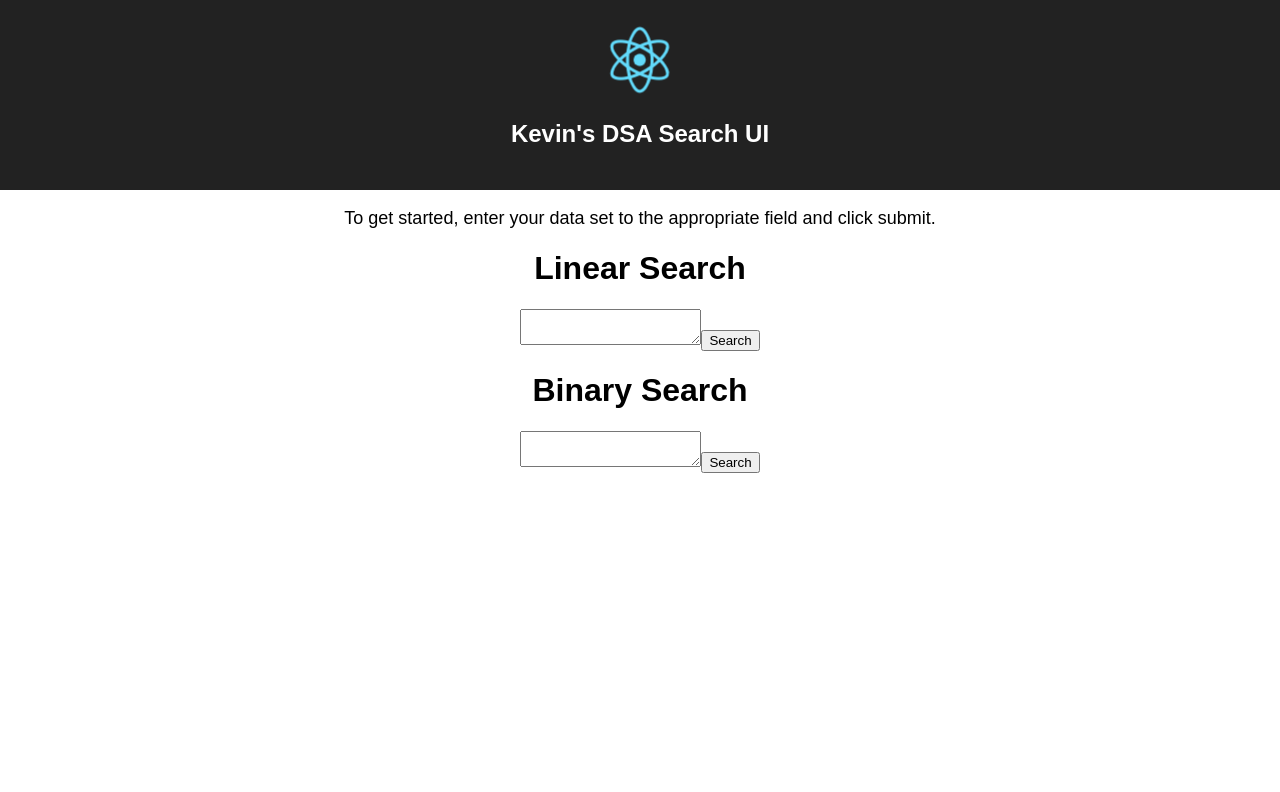
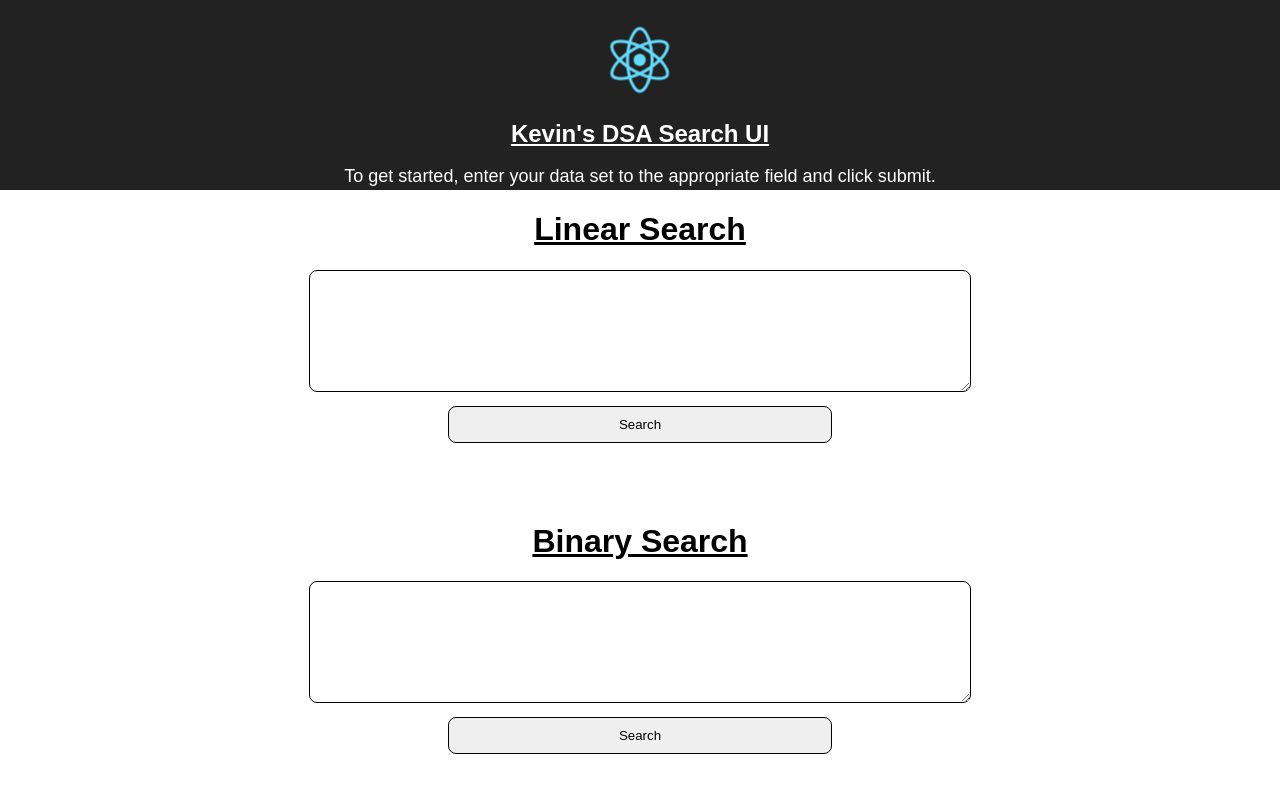
Before and after one commit to thinkful-ei19/kevin-DSA-Searching, a React (Create React App) app: page / in a window 1280 px wide. Shown: the top 792 px of the page. Built offline with nearby package versions, Linux system fonts and the light colour scheme.

Commit message:
a little styling and state creation

```diff
--- a/src/App.css
+++ b/src/App.css
@@ -26,3 +26,27 @@
   from { transform: rotate(0deg); }
   to { transform: rotate(360deg); }
 }
+
+textarea {
+  width: 50%;
+  height: 100px;
+  padding: 10px;
+  border: 1px solid black;
+  border-radius: 8px;
+}
+
+button {
+  display: block;
+  margin: auto;
+  width: 30%;
+  padding: 10px;
+  border: 1px solid black;
+  border-radius: 8px;
+  margin-top: 10px;
+  margin-bottom: 80px;
+}
+
+h1 {
+  text-decoration: underline;
+
+}
--- a/src/App.js
+++ b/src/App.js
@@ -1,28 +1,24 @@
 import React, { Component } from 'react';
-import logo from './logo.svg';
+
 import './App.css';
+import Search from './components/Search';
+import Header from './components/Header';
 
 class App extends Component {
+
+  state = {
+    linearAnswer: 0,
+    binaryAnswer: 0,
+  }
+
   render() {
     return (
       <div className="App">
-        <header className="App-header">
-          <img src={logo} className="App-logo" alt="logo" />
-          <h1 className="App-title">Kevin's DSA Search UI</h1>
-        </header>
-        <p className="App-intro">
-          To get started, enter your data set to the appropriate field and click submit.
-        </p>
+        <Header />
         <h1>Linear Search</h1>
-        <form>
-          <textarea></textarea>
-          <button type="submit">Search</button>
-        </form>
+          <Search />
         <h1>Binary Search</h1>
-        <form>
-          <textarea></textarea>
-          <button type="submit">Search</button>
-        </form>
+          <Search />
       </div>
     );
   }
--- /dev/null
+++ b/src/components/Header.js
@@ -0,0 +1,16 @@
+import React from 'react';
+
+import logo from '../logo.svg';
+export default function Header(props) {
+  return (
+    <div>
+      <header className="App-header">
+        <img src={logo} className="App-logo" alt="logo" />
+        <h1 className="App-title">Kevin's DSA Search UI</h1>
+        <p className="App-intro">
+        To get started, enter your data set to the appropriate field and click submit.
+        </p>
+      </header>
+    </div>
+  )
+}
--- /dev/null
+++ b/src/components/Search.js
@@ -0,0 +1,10 @@
+import React from 'react';
+
+export default function Search(props) {
+  return (
+    <form>
+      <textarea></textarea>
+      <button type="submit">Search</button>
+    </form>
+  )
+}
```
